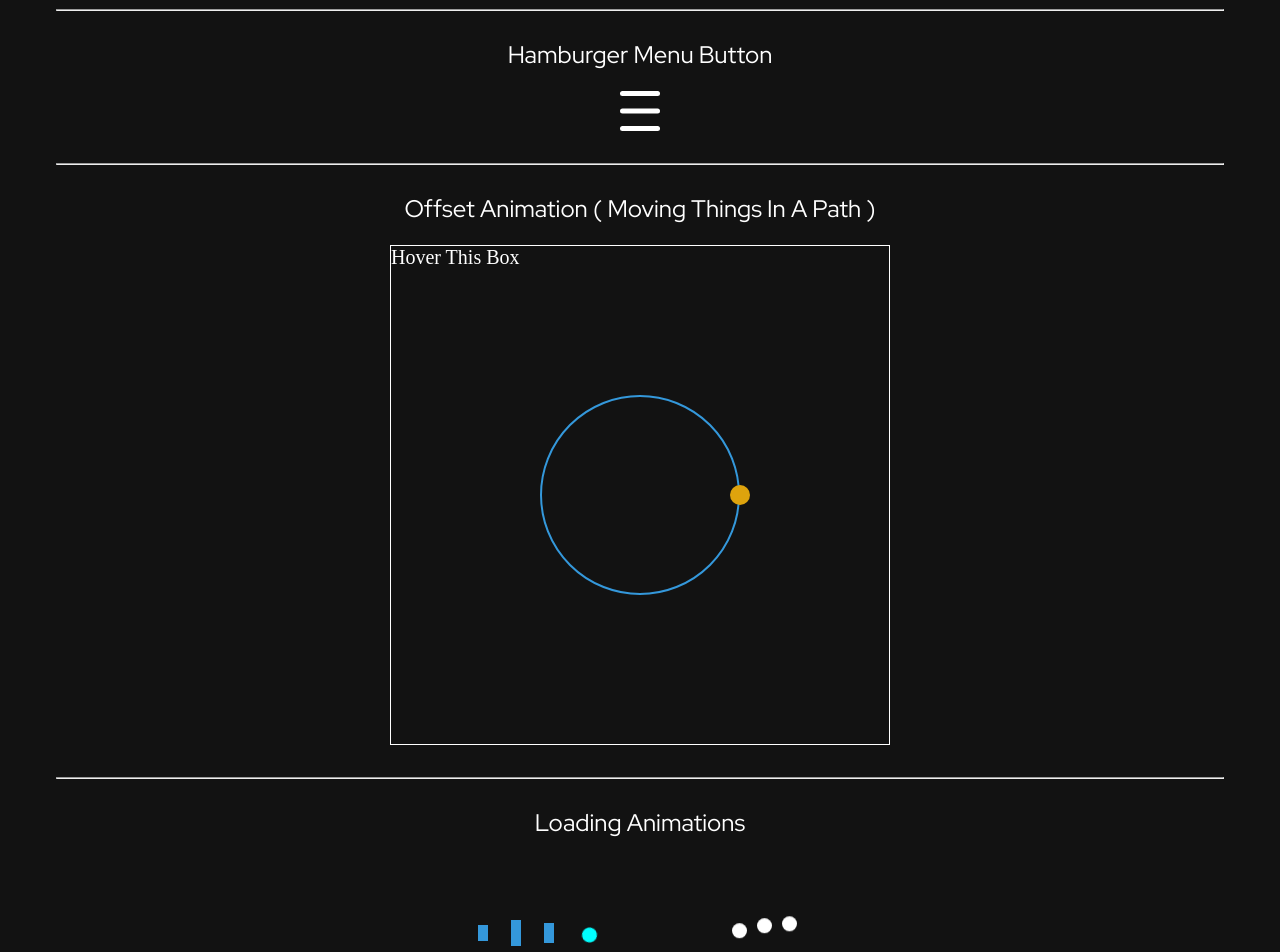
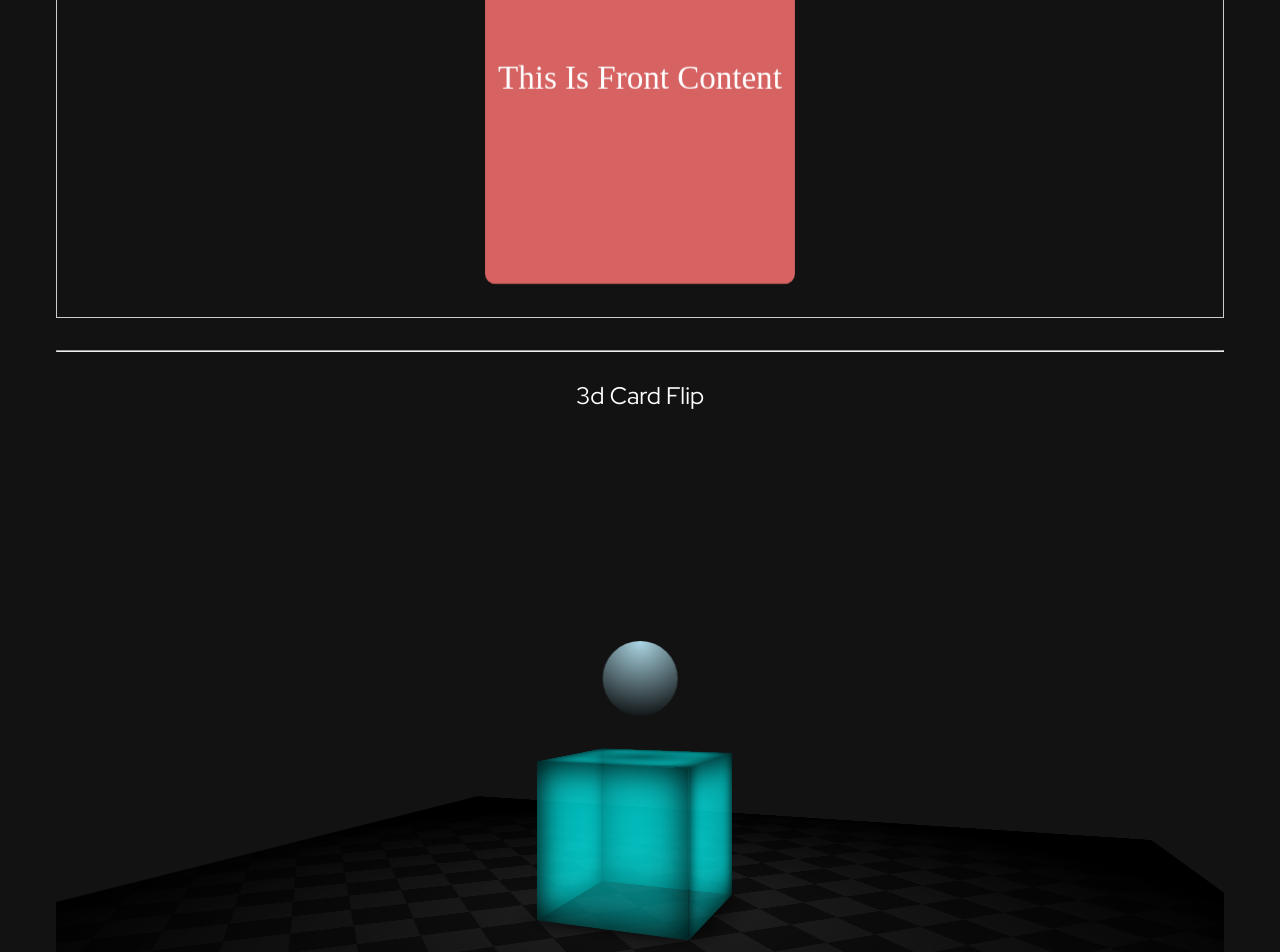
Before and after one commit to Manishkarke/30-days-animation, a React (Vite) app: page / in a window 1280 px wide. Shown: the part 360-1312 px from the top of the page. Built offline with nearby package versions, Linux system fonts and the light colour scheme.

Commit message:
Day 3: 3d animation

```diff
--- a/src/App.jsx
+++ b/src/App.jsx
@@ -1,11 +1,12 @@
 import "./App.css";
 import SimpleTransition from "./Day_1/SimpleTransition";
 import Animations from "./Day_2/Animations";
+import { ThreeDAnimation } from "./Day_3/3DAnimation";
 
 function App() {
   return (
     <main className="main-container">
-      <Animations />
+      <ThreeDAnimation />
     </main>
   );
 }
--- /dev/null
+++ b/src/Day_3/3DAnimation.jsx
@@ -0,0 +1,17 @@
+import React from "react";
+import "./Day3.css";
+import { CardFlip } from "./CardFlip";
+import { BouncingBall } from "./BouncingBall";
+export const ThreeDAnimation = () => {
+  return (
+    <section className="container">
+      <h2 className="section-title">
+        Day Three: <span>3d Animations</span>
+      </h2>
+      <hr />
+      <CardFlip />
+      <hr />
+      <BouncingBall />
+    </section>
+  );
+};
--- /dev/null
+++ b/src/Day_3/BouncingBall.jsx
@@ -0,0 +1,25 @@
+import React from "react";
+
+export const BouncingBall = () => {
+  return (
+    <>
+      <h2 className="animation-type">3d Card Flip</h2>
+      <div className="container-3d">
+        <div className="scene">
+          <div className="floor"></div>
+          <div className="cube">
+            <div className="cube-sides front"></div>
+            <div className="cube-sides back"></div>
+            <div className="cube-sides left"></div>
+            <div className="cube-sides right"></div>
+            <div className="cube-sides top">
+              <div className="ballShadow"></div>
+            </div>
+            <div className="cube-sides bottom"></div>
+          </div>
+          <div className="ball-3d"></div>
+        </div>
+      </div>
+    </>
+  );
+};
--- /dev/null
+++ b/src/Day_3/CardFlip.jsx
@@ -0,0 +1,20 @@
+import React from "react";
+
+export const CardFlip = () => {
+  return (
+    <>
+      <h2 className="animation-type">3d Card Flip</h2>
+      <div className="container-pers">
+        hover me
+        <div className="card">
+          <div className="card__content back">
+            <p>this is back content</p>
+          </div>
+          <div className="card__content front">
+            <p>this is front content</p>
+          </div>
+        </div>
+      </div>
+    </>
+  );
+};
--- /dev/null
+++ b/src/Day_3/Day3.css
@@ -0,0 +1,195 @@
+:root {
+  --rotating-speed: 30s;
+  --bouncing-speed: 2s;
+}
+.container-pers {
+  perspective: 1000px;
+  border: 1px solid #ccc;
+  padding: 2.5rem 1.5rem;
+}
+
+.card,
+.card__content {
+  border-radius: 10px;
+}
+.card {
+  width: 300px;
+  height: 400px;
+  margin: auto;
+  position: relative;
+  transform-style: preserve-3d;
+  transition: all 1s;
+}
+
+.card__content {
+  width: 100%;
+  height: 100%;
+  font-size: 2rem;
+  position: absolute;
+  display: grid;
+  text-transform: capitalize;
+  place-content: center;
+  background-color: #d66262;
+}
+.front {
+  transform: translateZ(50px);
+}
+
+.back {
+  transform: translateZ(-50px) rotateY(180deg);
+}
+
+.container-pers:hover .card {
+  transform: translateX(50px) rotateY(180deg);
+}
+
+/* 3d Container */
+.container-3d {
+  min-height: 100vh;
+  display: grid;
+  place-content: center;
+  font-size: 75px;
+  perspective: 10em;
+  perspective-origin: 50% calc(50% - 2em);
+  overflow: hidden;
+}
+
+.scene {
+  position: relative;
+  transform-style: preserve-3d;
+
+  animation: sceneRotate var(--rotating-speed) linear infinite;
+}
+
+.ball-3d {
+  width: 1em;
+  height: 1em;
+  border-radius: 50%;
+  background-color: lightblue;
+  transform-style: preserve-3d;
+
+  position: absolute;
+  left: -0.5em;
+  bottom: 1em;
+  background-image: radial-gradient(circle at top, lightblue, #000);
+  animation: ballBounce var(--bouncing-speed) infinite ease-out,
+    sceneRotate var(--rotating-speed) infinite linear reverse;
+}
+
+.ballShadow {
+  position: absolute;
+  width: 100%;
+  height: 100%;
+  background-image: radial-gradient(#0007, #0000 50%);
+  animation: ballShadow var(--bouncing-speed) infinite ease-out;
+}
+
+.cube {
+  width: 2em;
+  height: 2em;
+
+  position: absolute;
+  transform-style: preserve-3d;
+  bottom: -1em;
+  left: -1em;
+  animation: cubeHeight var(--bouncing-speed) infinite ease-out;
+}
+
+.cube-sides:not(.top, .bottom) {
+  position: absolute;
+  width: 100%;
+  height: 100%;
+  background: #0ff7;
+  box-shadow: 0 0 0.5em #000 inset;
+}
+
+.front {
+  transform: translateZ(1em);
+}
+
+.right {
+  transform: rotateY(90deg) translateZ(1em);
+}
+
+.back {
+  transform: rotateY(180deg) translateZ(1em);
+}
+
+.left {
+  transform: rotateY(270deg) translateZ(1em);
+}
+
+.top {
+  position: absolute;
+  width: 2em;
+  height: 2em;
+
+  transform: translateY(-50%) rotateX(90deg);
+  background-color: #0ff7;
+  box-shadow: 0 0 0.5em #000 inset;
+}
+
+.bottom {
+  position: absolute;
+  width: 2em;
+  height: 2em;
+  background-color: #0007;
+  bottom: 0;
+  transform: translateY(50%) rotateX(90deg);
+  box-shadow: 0 0 0.5em #000;
+}
+
+.floor {
+  position: absolute;
+  top: 1em;
+  transform: translate(-50%, -50%) rotateX(90deg);
+
+  width: 15em;
+  height: 15em;
+  background-image: radial-gradient(#0000, #000 75%),
+    repeating-conic-gradient(from 45deg, #111 0deg 90deg, #222 90deg 180deg);
+  background-size: 100%, 1em 1em;
+}
+
+@keyframes sceneRotate {
+  to {
+    transform: rotateY(360deg);
+  }
+}
+
+@keyframes ballBounce {
+  0%,
+  100% {
+    bottom: 0.5em;
+  }
+  50% {
+    bottom: 3em;
+    animation-timing-function: ease-in;
+  }
+}
+
+@keyframes ballShadow {
+  0%,
+  8%,
+  93.5%,
+  100% {
+    transform: scale(1);
+    opacity: 1;
+  }
+  50% {
+    transform: scale(2);
+    opacity: 0.5;
+    animation-timing-function: ease-in;
+  }
+}
+
+@keyframes cubeHeight {
+  0%,
+  100% {
+    height: 1.5em;
+  }
+  8%,
+  93.5% {
+    height: 2em;
+  }
+}
```
